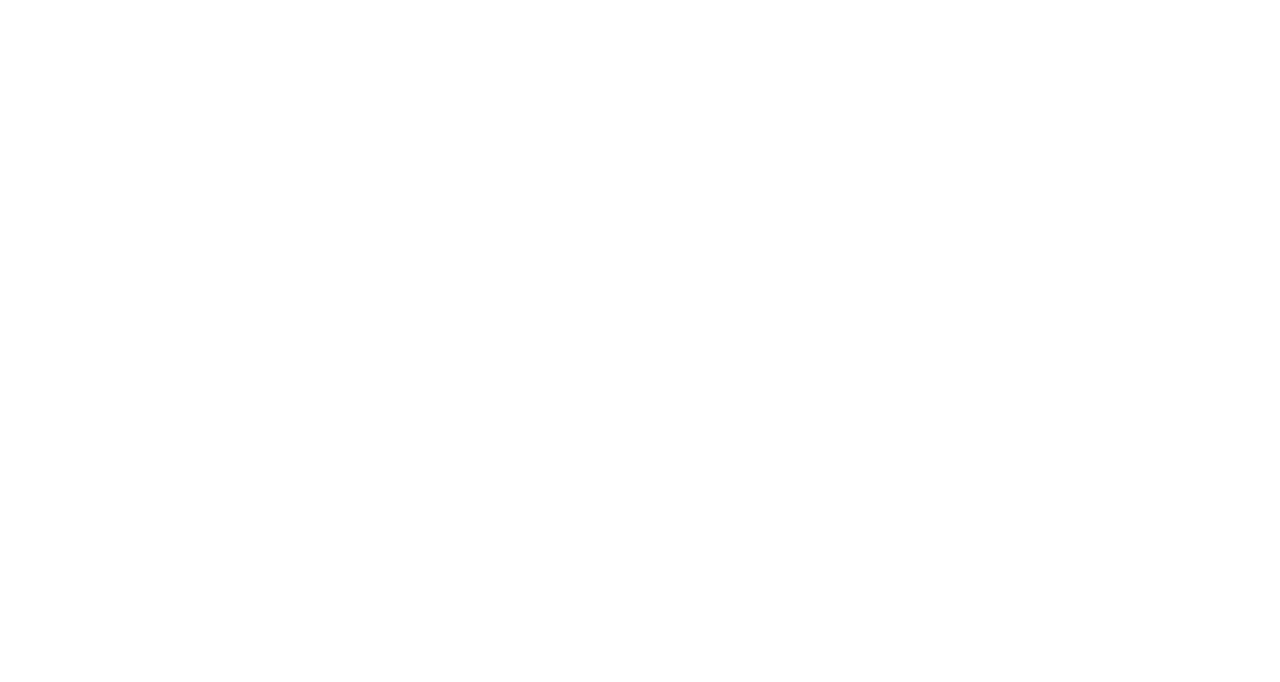
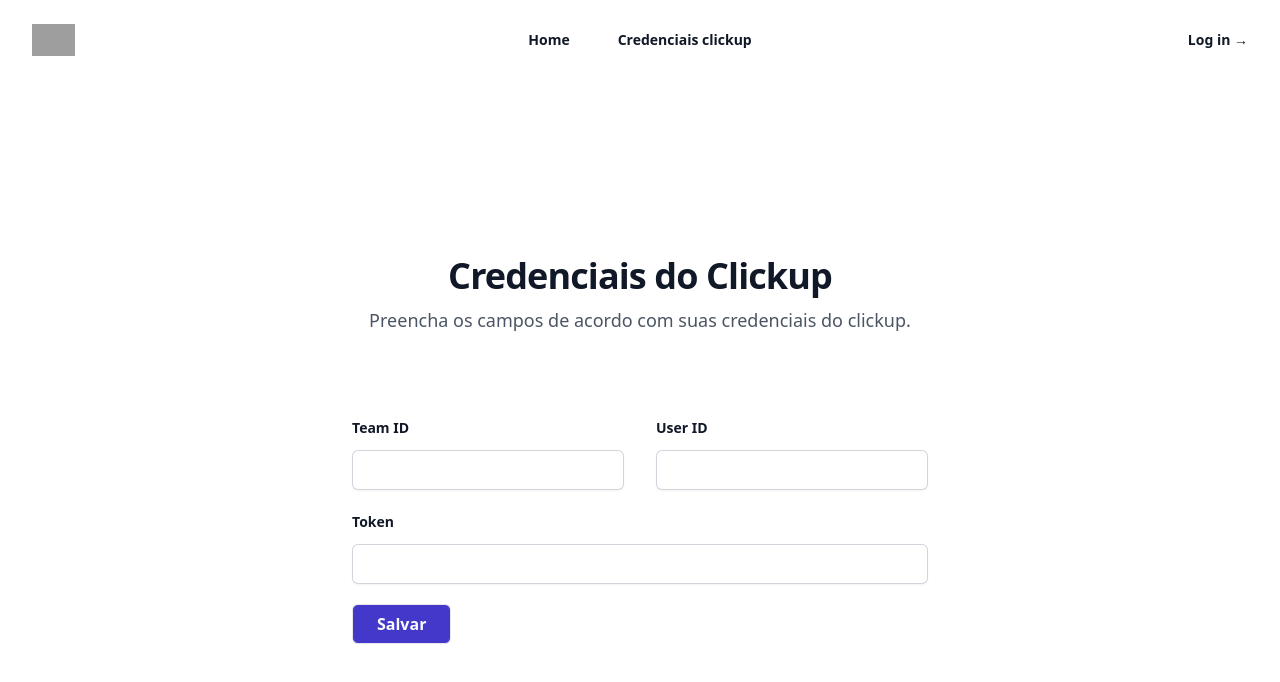
Before and after one commit to FranciscoN3to/clickup-track-event-google-calendar, a React (Vite) app: page /credentials in a window 1280 px wide. Before the commit this address had no page. Shown: the top 682 px of the page. Built offline with nearby package versions, Linux system fonts and the light colour scheme; no server answers; grey boxes are pictures that could not be loaded.

Commit message:
chore: implemente timeTracker on submit

```diff
--- a/src/components/Layout/Header/index.tsx
+++ b/src/components/Layout/Header/index.tsx
@@ -3,7 +3,7 @@ import { Link } from 'react-router-dom';
 
 const navigation = [
   { name: 'Home', href: '/' },
-  { name: 'Credenciais', href: 'credentials' },
+  { name: 'Credenciais clickup', href: 'credentials' },
 ];
 
 function Header() {
--- a/src/pages/Credentials/index.tsx
+++ b/src/pages/Credentials/index.tsx
@@ -1,5 +1,103 @@
-function Credentials () {
-  return <>Credentials</>
+import { FormEvent, useEffect, useState, InputHTMLAttributes } from 'react';
+
+type FormTrack = Record<"team_id" | "user_id" | "token", InputHTMLAttributes<InputEvent>>
+
+function Credentials() {
+
+  const [defaultTeamId, setDefaultTeamId] = useState<string>('')
+  const [defaultUserId, setDefaultUserId] = useState<string>('')
+  const [defaultToken, setDefaultToken] = useState<string>('')
+
+  useEffect(() => {
+    const teamId = localStorage.getItem('clickup-team-id')
+    const userId = localStorage.getItem('clickup-user-id')
+    const token = localStorage.getItem('clickup-token')
+    setDefaultTeamId(teamId || '')
+    setDefaultUserId(userId || '')
+    setDefaultToken(token || '')
+  }, [])
+
+  const onSubmit = (e: FormEvent<HTMLFormElement>) => {
+    const {team_id, user_id, token} = (e.target as unknown as { elements: FormTrack }).elements
+
+    localStorage.setItem('clickup-team-id', String(team_id.value || ''))
+    localStorage.setItem('clickup-user-id', String(user_id.value || ''))
+    localStorage.setItem('clickup-token', String(token.value || ''))
+    e.preventDefault()
+
+  }
+
+
+  return (
+    <div className="isolate bg-white px-6 py-24 sm:py-32 lg:px-8">
+      <div className="mx-auto max-w-2xl text-center">
+        <h2 className="text-3xl font-bold tracking-tight text-gray-900 sm:text-4xl">Credenciais do Clickup</h2>
+        <p className="mt-2 text-lg leading-8 text-gray-600">
+          Preencha os campos de acordo com suas credenciais do clickup.
+        </p>
+      </div>
+      <form className="mx-auto mt-16 max-w-xl sm:mt-20" onSubmit={onSubmit}>
+
+        <div className="grid grid-cols-1 gap-x-8 gap-y-6 sm:grid-cols-2">
+          <div className="mb-5">
+            <label
+              htmlFor="teamId"
+              className="block text-sm font-semibold leading-6 text-gray-900">
+              Team ID
+            </label>
+            <div className="mt-2.5">
+              <input
+                id="teamId"
+                type="text"
+                defaultValue={defaultTeamId}
+                name="team_id"
+                className="block w-full rounded-md border-0 px-3.5 py-2 text-gray-900 shadow-sm ring-1 ring-inset ring-gray-300 placeholder:text-gray-400 focus:ring-2 focus:ring-inset focus:ring-indigo-600 sm:text-sm sm:leading-6"
+              />
+            </div>
+          </div>
+          <div className="mb-5">
+            <label
+              htmlFor="userId"
+              className="block text-sm font-semibold leading-6 text-gray-900">
+              User ID
+            </label>
+            <div className="mt-2.5">
+              <input
+                id="userId"
+                type="text"
+                defaultValue={defaultUserId}
+                name="user_id"
+                className="block w-full rounded-md border-0 px-3.5 py-2 text-gray-900 shadow-sm ring-1 ring-inset ring-gray-300 placeholder:text-gray-400 focus:ring-2 focus:ring-inset focus:ring-indigo-600 sm:text-sm sm:leading-6"
+              />
+            </div>
+
+          </div>
+        </div>
+        <div className="mb-5">
+          <label
+            htmlFor="token"
+            className="block text-sm font-semibold leading-6 text-gray-900">
+            Token
+          </label>
+          <div className="mt-2.5">
+            <input
+              id="token"
+              type="text"
+              defaultValue={defaultToken}
+              name="token"
+              className="block w-full rounded-md border-0 px-3.5 py-2 text-gray-900 shadow-sm ring-1 ring-inset ring-gray-300 placeholder:text-gray-400 focus:ring-2 focus:ring-inset focus:ring-indigo-600 sm:text-sm sm:leading-6"
+            />
+          </div>
+
+        </div>
+        <div className="mt-5">
+          <button className="h-10 px-6 font-semibold rounded-md border bo  text-slate-50 bg-indigo-700" type="submit">
+            Salvar
+          </button>
+        </div>
+      </form>
+    </div>
+  )
 }
 
 export default Credentials
--- a/src/pages/Home/index.tsx
+++ b/src/pages/Home/index.tsx
@@ -1,13 +1,14 @@
 
 import DatePicker from '@components/Form/DatePicker'
-import { oauthSignIn } from '@providers/auth/oath2.google';
+import { timeTracker } from '@services/index';
 import { DateTime } from 'luxon';
-import { FormEvent, useEffect, useState, useRef } from 'react';
+import { FormEvent, useEffect, useState, InputHTMLAttributes } from 'react';
+
+type FormTrack = Record<"calendar_id" | "start_date" | "end_date", InputHTMLAttributes<InputEvent>>
 
 function Home() {
   const [[start, end], setDefaultDate] = useState<[string, string]>(['', ''])
   const [defaultEmail, setDefaultEmail] = useState<string>('')
-  const form = useRef<HTMLFormElement>()
 
   useEffect(() => {
     const [startDate, endDate] = [
@@ -21,8 +22,20 @@ function Home() {
     setDefaultEmail(email || '')
   }, [])
 
-  const onSubmit = () => {
-    form.current.defaultPrevented()
+  const onSubmit = (e: FormEvent<HTMLFormElement>) => {
+    const {calendar_id, end_date, start_date} = (e.target as unknown as { elements: FormTrack }).elements
+
+    if(calendar_id.value && end_date.value && start_date.value) {
+      localStorage.setItem('calendar-id', String(calendar_id.value))
+      const [startDate, endDate] = [
+        DateTime.fromISO(String(start_date.value)).startOf('day').startOf('day').toJSDate(), // start
+        DateTime.fromISO(String(end_date.value)).startOf('day').endOf('day').toJSDate(), // end
+      ];
+      timeTracker(String(calendar_id.value), startDate, endDate)
+    }
+
+
+    e.preventDefault()
 
   }
 
@@ -35,7 +48,7 @@ function Home() {
           Preencha os campos correspondentes a data desejada para o lançamento.
         </p>
       </div>
-      <form ref={form} className="mx-auto mt-16 max-w-xl sm:mt-20">
+      <form className="mx-auto mt-16 max-w-xl sm:mt-20" onSubmit={onSubmit}>
         <div className="mb-5">
           <label
             htmlFor="calendarId"
@@ -58,7 +71,7 @@ function Home() {
           <DatePicker defaultValue={end} label="Data Final" name="end_date" />
         </div>
         <div className="mt-5">
-          <button  className="h-10 px-6 font-semibold rounded-md border bo  text-slate-50 bg-indigo-700" type="button">
+          <button className="h-10 px-6 font-semibold rounded-md border bo  text-slate-50 bg-indigo-700" type="submit">
             Lançar horas
           </button>
         </div>
--- a/src/routes/index.tsx
+++ b/src/routes/index.tsx
@@ -2,6 +2,7 @@ import { Routes, Route, useLocation, useNavigate } from 'react-router-dom';
 import Home from '@pages/Home';
 import Layout from '@components/Layout';
 import { useEffect } from 'react';
+import Credentials from '@pages/Credentials';
 
 function AuthorizationComponent () {
   const { hash } = useLocation()
@@ -22,6 +23,7 @@ function AppRoutes() {
     <Routes>
       <Route path="/" element={<Layout />}>
         <Route index element={<Home />} />
+        <Route path='/credentials' element={<Credentials />} />
         <Route path='/authorization' element={<AuthorizationComponent />} />
       </Route>
     </Routes>
--- a/src/services/clickup/time.tracking.ts
+++ b/src/services/clickup/time.tracking.ts
@@ -8,23 +8,26 @@ type Params = {
 };
 
 async function getTrackedTime(params: Params): Promise<AxiosResponse<TrackingTime[]>> {
+  const teamId = localStorage.getItem('clickup-team-id')
   return clickupAPI.get<TrackingTime[]>(
-        `api/v2/task/${params.taskId}/time/?custom_task_ids=${params.hasCustomTaskId}&team_id=${process.env.CLICKUP_TEAM_Id}`,
+    `api/v2/task/${params.taskId}/time/?custom_task_ids=${params.hasCustomTaskId}&team_id=${teamId}`,
   );
 
   // return { data, headers }
 }
 
 async function trackTime({ start, end, taskId, hasCustomTaskId }: ParmsTrackTime) {
+  const teamId = localStorage.getItem('clickup-team-id')
+  const userId = localStorage.getItem('clickup-user-id')
   return clickupAPI.post(
-        `api/v2/team/${process.env.CLICKUP_TEAM_Id}/time_entries?custom_task_ids=${hasCustomTaskId}&team_id=${process.env.CLICKUP_TEAM_Id}`,
+    `api/v2/team/${teamId}/time_entries?custom_task_ids=${hasCustomTaskId}&team_id=${teamId}`,
     {
       description: 'Migração do calendar',
       start: start.getTime(),
       end: end.getTime(),
       stop: end.getTime(),
       billable: true,
-            assignee: Number(process.env.CLICKUP_USER_ID),
+      assignee: Number(userId),
       tid: String(taskId),
     },
   );
--- a/src/services/index.ts
+++ b/src/services/index.ts
@@ -1,4 +1,3 @@
-import 'dotenv/config';
 import { DateTime } from 'luxon';
 import Pqueue from 'p-queue';
 import { getEvents, updateEvent } from '@services/calendar/events';
@@ -8,16 +7,10 @@ import { TrackingTime } from '@services/clickup/types';
 import { wait } from 'src/utils/timeout';
 
 
-(async () => {
+export async function timeTracker(calendarId: string, start: Date, end: Date)  {
   const queue = new Pqueue({ concurrency: 10, interval: 2000 });
 
-
-  const [start, end] = [
-    DateTime.local({ zone: 'utc' }).startOf('day').minus({ days: 5 }).startOf('day').toJSDate(), // start
-    DateTime.local({ zone: 'utc' }).startOf('day').endOf('day').toJSDate(), // end
-  ];
-
-  const eventsList = await getEvents('email@email.com', {
+  const eventsList = await getEvents(calendarId, {
     timeMin: start.toISOString(),
     timeMax: end.toISOString(),
     singleEvents: true,
@@ -61,29 +54,29 @@ import { wait } from 'src/utils/timeout';
           queue.pause();
           await wait(rateLimitReset);
           queue.start();
-          const { data } = await getTrackedTime({
+          const tracked = await getTrackedTime({
             taskId,
             hasCustomTaskId,
           });
 
-          trackTimes = data;
+          trackTimes = tracked.data;
         }
-
+        const userId = localStorage.getItem('clickup-user-id')
         const userTrackedTimes = trackTimes.find(
-          (it) => Number(it.user.id) === Number(process.env.CLICKUP_USER_ID),
+          (it) => Number(it.user.id) === Number(userId),
         );
 
         const alreadyTracked = userTrackedTimes?.intervals.some((it) => {
-          const start = DateTime.fromMillis(Number(it.start))
+          const startDate = DateTime.fromMillis(Number(it.start))
             .setZone('utc')
             .minus({ minutes: 3 })
             .toJSDate();
-          const end = DateTime.fromMillis(Number(it.end))
+          const endDate = DateTime.fromMillis(Number(it.end))
             .setZone('utc')
             .plus({ minutes: 3 })
             .toJSDate();
 
-          return start <= event.start.dateTime && end >= event.end.dateTime;
+          return startDate <= event.start.dateTime && endDate >= event.end.dateTime;
         });
 
         // console.log(alreadyTracked)
@@ -105,7 +98,7 @@ import { wait } from 'src/utils/timeout';
           // console.log(event.start.dateTime.toISOString(), `Tracking time for ${event.summary}`)
 
           // edit color event on google calendar
-          await updateEvent({
+          await updateEvent(calendarId, {
             ...event,
             colorId: '2',
           });
@@ -123,7 +116,7 @@ import { wait } from 'src/utils/timeout';
   await queue.addAll(queueEvents);
 
   // await Promise.all(queue.map(it => it()))
-})();
+}
 
 /*TODO:
     integrar com banco de dados
```
Lines whose indentation alone changed are shown as unchanged.
